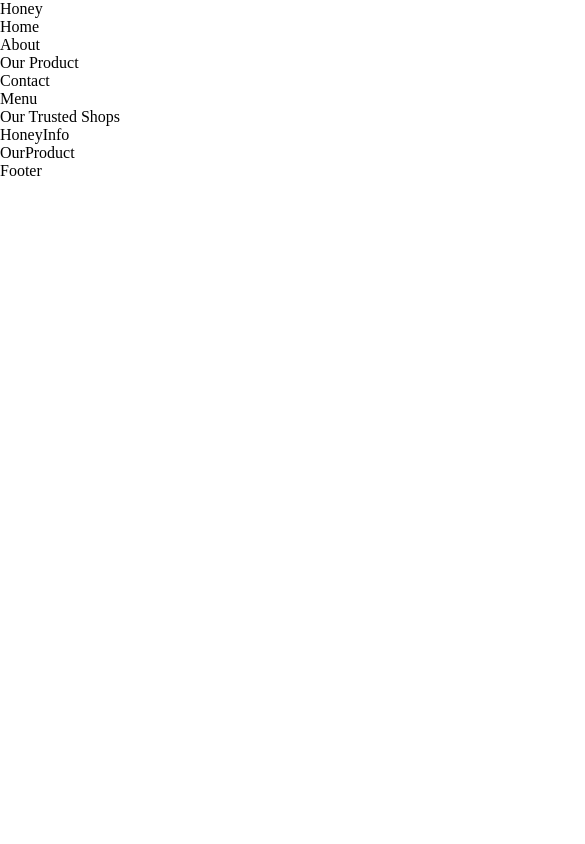
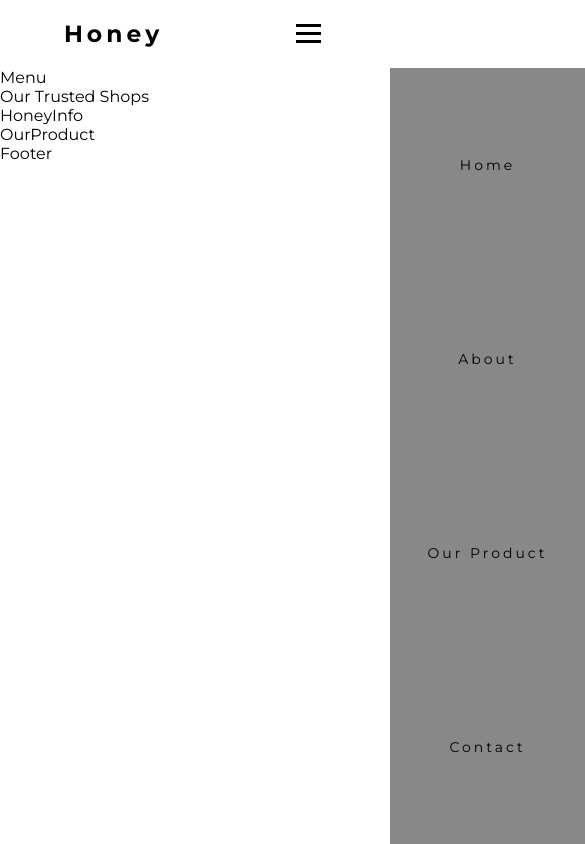
Before and after one commit to 1zzat1lla-Fayzullayev/HoneyLandingPage, a React (Vite) app: page / in a window 390 px wide. Shown: the whole page, 585 px wide, since content can reach past the window. Built offline with nearby package versions, Linux system fonts and the light colour scheme.

Commit message:
navbar created

```diff
--- a/src/components/Navbar.jsx
+++ b/src/components/Navbar.jsx
@@ -1,18 +1,39 @@
-import React from "react";
+import React, { useState } from "react";
 import "../sass/_navbar.scss";
 
 function Navbar() {
+  const [showNavbar, setShowNavbar] = useState(false);
+
+  const handleShowNavbar = () => {
+    setShowNavbar(!showNavbar);
+  };
   return (
     <>
-      <div className="navbar">
-        <p>Honey</p>
+      <div>
         <nav>
-          <ul>
-            <li>Home</li>
-            <li>About</li>
-            <li>Our Product</li>
-            <li>Contact</li>
+          <div className="logo">
+            <h3>Honey</h3>
+          </div>
+          <ul className={`nav-links ${showNavbar && "active"}`}>
+            <li>
+              <a href="#">Home</a>
+            </li>
+            <li>
+              <a href="#">About</a>
+            </li>
+            <li>
+              <a href="#">Our Product</a>
+            </li>
+            <li>
+              <a href="#">Contact</a>
+            </li>
           </ul>
+
+          <div className="burger" onClick={handleShowNavbar}>
+            <div className="line-1"></div>
+            <div className="line-2"></div>
+            <div className="line-3"></div>
+          </div>
         </nav>
       </div>
     </>
--- a/src/sass/_all.scss
+++ b/src/sass/_all.scss
@@ -1,8 +1,10 @@
+@import url("https://fonts.googleapis.com/css2?family=Montserrat:wght@400;500;600;700;800&display=swap");
 * {
   padding: 0;
   margin: 0;
 }
 
 body {
+  font-family: "Montserrat", sans-serif;
   box-sizing: border-box;
 }
--- a/src/sass/_navbar.scss
+++ b/src/sass/_navbar.scss
@@ -0,0 +1,76 @@
+nav {
+  display: flex;
+  justify-content: space-around;
+  align-items: center;
+  min-height: 8vh;
+  background-color: #fff;
+}
+
+.logo {
+  color: #000;
+  letter-spacing: 4px;
+  font-size: 20px;
+  font-weight: 400;
+}
+
+.nav-links {
+  display: flex;
+  justify-content: space-around;
+  width: 30%;
+}
+
+.nav-links li {
+  list-style: none;
+}
+
+.nav-links li a {
+  color: #000;
+  text-decoration: none;
+  letter-spacing: 3px;
+  font-size: 14px;
+}
+
+.burger {
+  cursor: pointer;
+  display: none;
+}
+
+.burger div {
+  height: 3px;
+  width: 25px;
+  background: #000;
+  margin: 5px;
+}
+
+@media screen and (max-width: 1024px) {
+  .nav-links {
+    width: 50%;
+  }
+}
+
+@media screen and (max-width: 768px) {
+  body {
+    overflow-x: hidden;
+  }
+  .nav-links {
+    position: absolute;
+    right: 0;
+    height: 92vh;
+    top: 8vh;
+    background-color: #8a8787;
+    display: flex;
+    flex-direction: column;
+    align-items: center;
+    width: 50%;
+    transform: translateX(100%);
+    transition: transform 0.5s ease-in;
+  }
+
+  .burger {
+    display: block;
+  }
+}
+
+.active {
+  transform: translate(0);
+}
```
